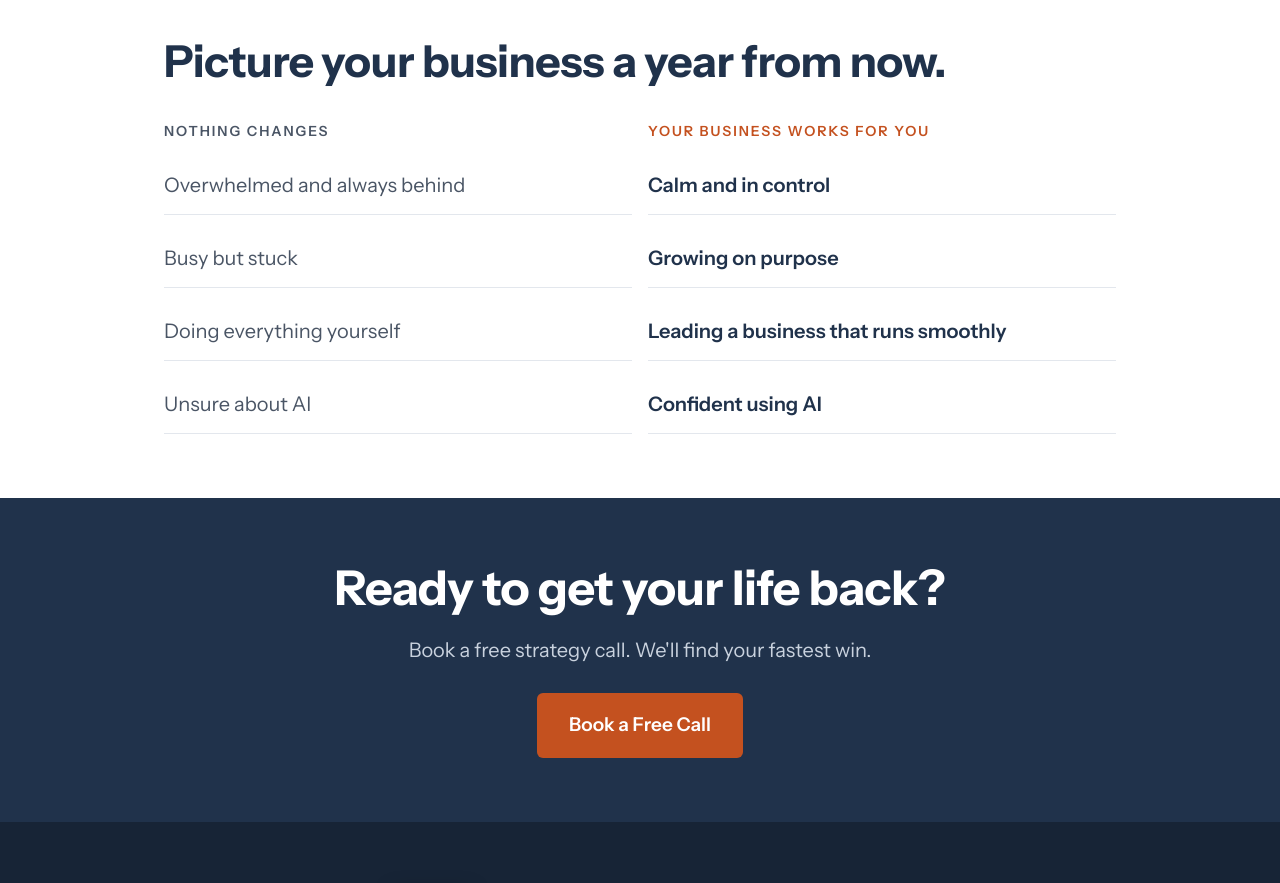
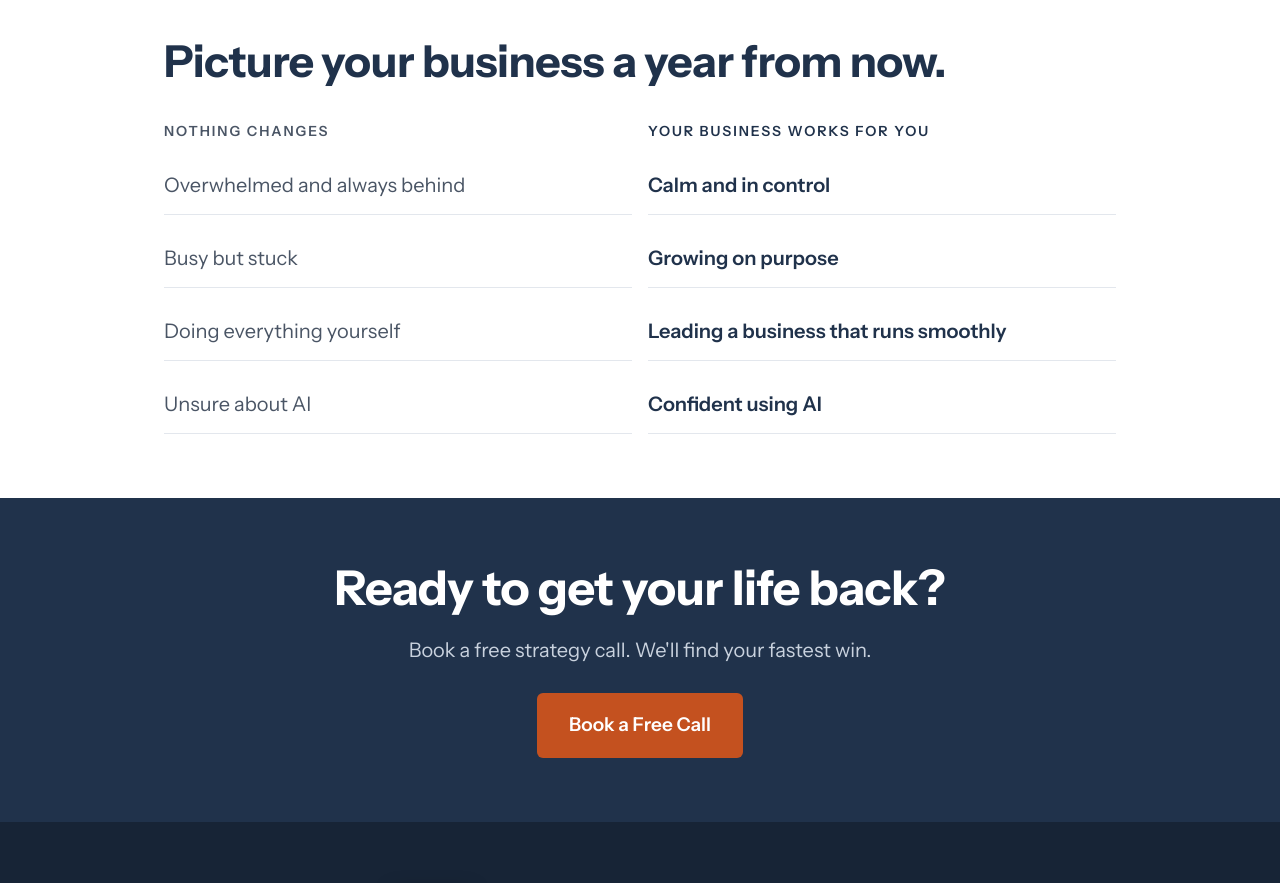
Before and after one commit to BreakThruLLC/breakthrugrowth, a plain HTML site: page index.html in a window 1280 px wide. Shown: the part 5300-6183 px from the top of the page. Drawn offline with Linux system fonts and the light colour scheme; a script that the page names is missing.

Commit message:
Homepage: year-from-now labels match their columns
Co-Authored-By: Claude Opus 5.5 <noreply@anthropic.com>
Claude-Session: https://claude.ai/code/session_015ACpWAwvxE3Cuy7Hm2hscd

```diff
--- a/index.html
+++ b/index.html
@@ -282,7 +282,7 @@
 <p style="margin: 0; font-size: 20px; color: #4A5565; padding: 14px 0; border-bottom: 1px solid #E3E7ED">Unsure about AI</p>
 </div>
 <div style="display: flex; flex-direction: column; gap: 14px">
-<p style="margin: 0; font-size: 14px; font-weight: 600; letter-spacing: 0.14em; color: #C4511F">YOUR BUSINESS WORKS FOR YOU</p>
+<p style="margin: 0; font-size: 14px; font-weight: 600; letter-spacing: 0.14em; color: #20324B">YOUR BUSINESS WORKS FOR YOU</p>
 <p style="margin: 0; font-size: 20px; font-weight: 600; color: #20324B; padding: 14px 0; border-bottom: 1px solid #E3E7ED">Calm and in control</p>
 <p style="margin: 0; font-size: 20px; font-weight: 600; color: #20324B; padding: 14px 0; border-bottom: 1px solid #E3E7ED">Growing on purpose</p>
 <p style="margin: 0; font-size: 20px; font-weight: 600; color: #20324B; padding: 14px 0; border-bottom: 1px solid #E3E7ED">Leading a business that runs smoothly</p>
```
